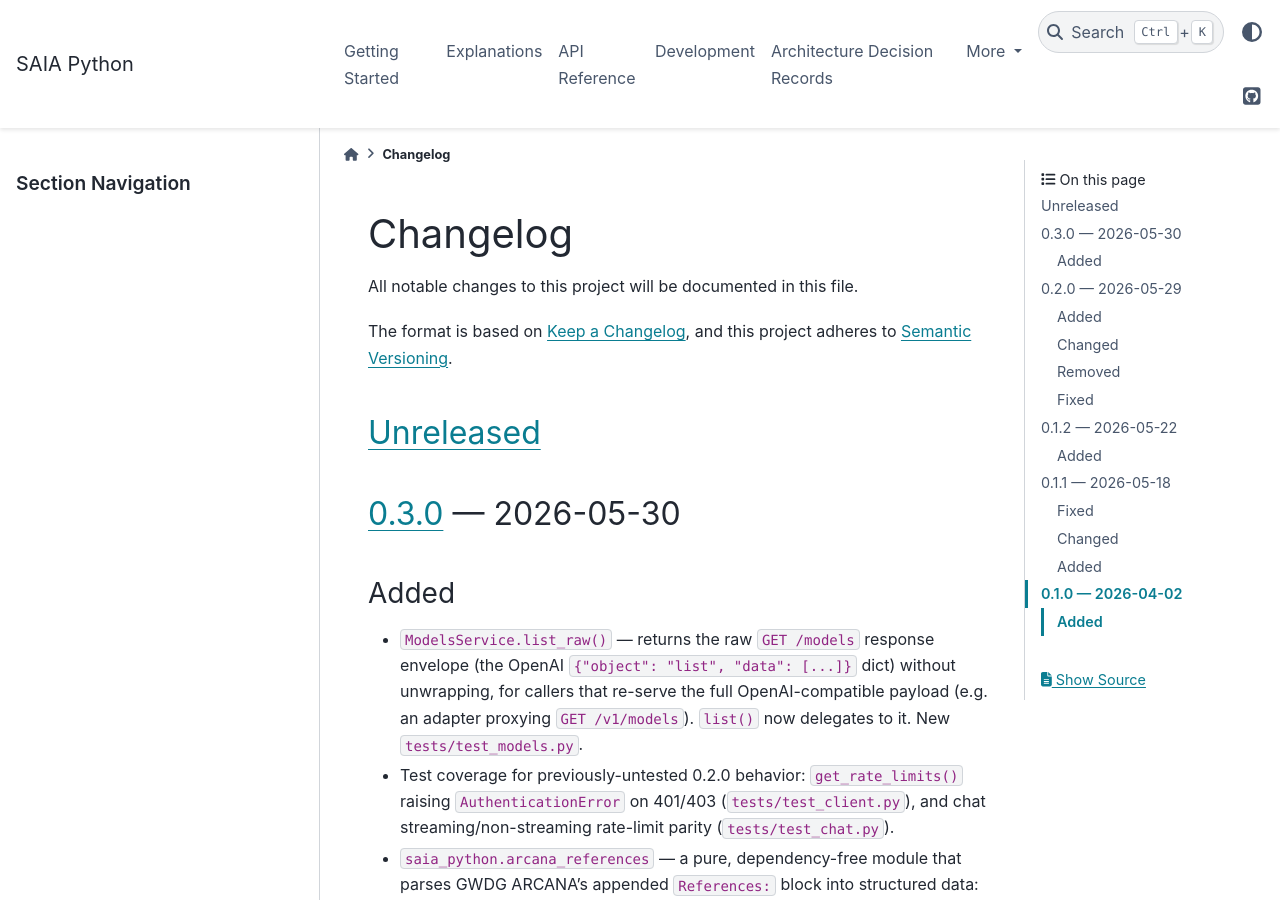
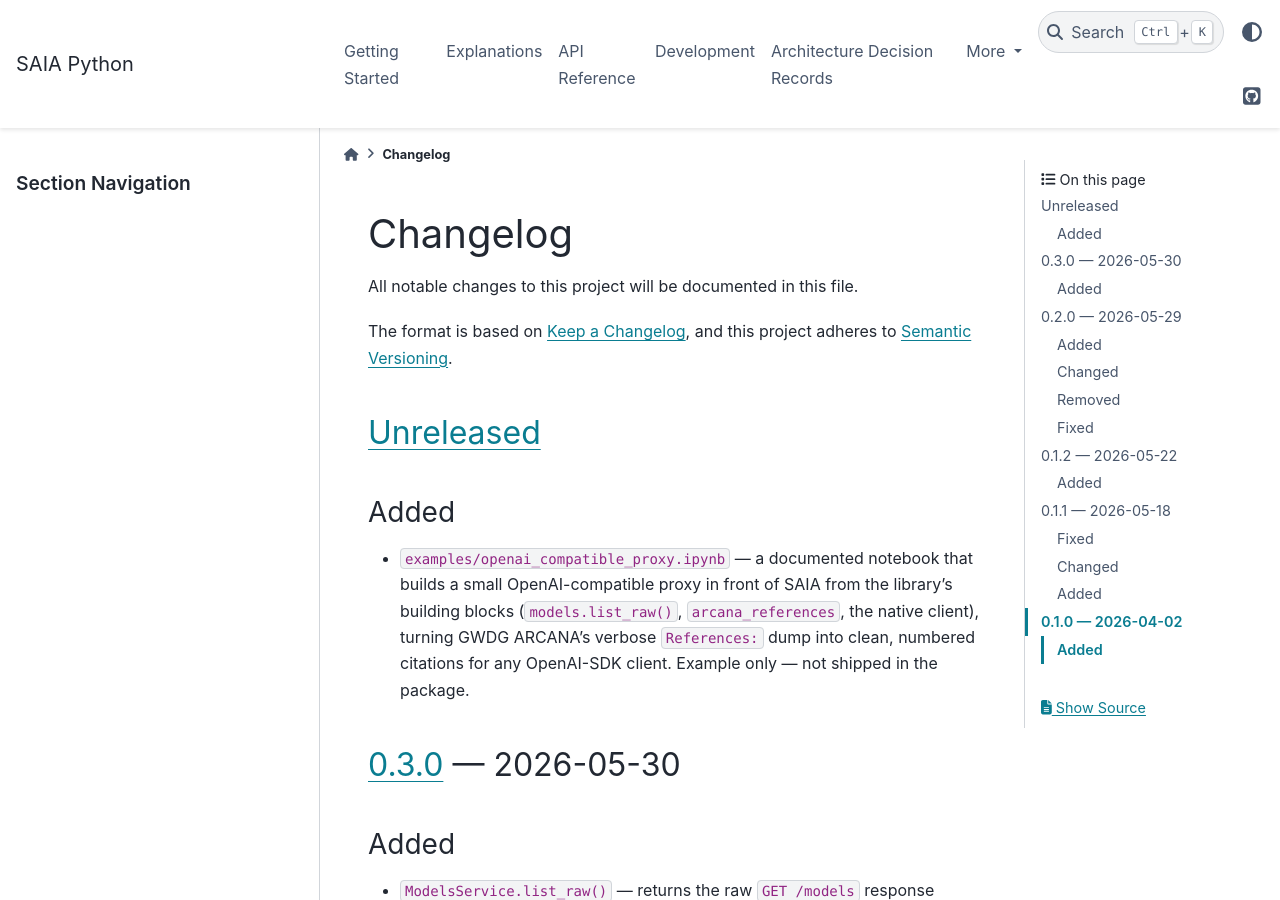
Before and after one commit to fschwar4/saia_python, a Sphinx documentation site: the page built from docs/CHANGELOG.md, in a window 1280 px wide and 900 px high. Built offline with Sphinx 7.4.7 and the PyData theme 0.15.4, drawn with Linux system fonts in a browser that asks for light colours.

Commit message:
Add examples/openai_compatible_proxy.ipynb (OpenAI-compatible proxy demo) A documented notebook that assembles a tiny OpenAI-compatible proxy in front of SAIA from the library's building blocks -- models.list_raw() for /v1/models, arcana_references.parse_arcana_references() to turn GWDG ARCANA's verbose References dump into clean numbered citations, and the native client to forward chat. Runs offline against a mock SAIA via FastAPI's TestClient; a guarded section goes live with the real client + the openai SDK. Example only (not packaged); listed in the README tree and CHANGELOG.

```diff
--- a/docs/CHANGELOG.md
+++ b/docs/CHANGELOG.md
@@ -6,6 +6,14 @@ The format is based on [Keep a Changelog](https://keepachangelog.com/en/1.1.0/),
 and this project adheres to [Semantic Versioning](https://semver.org/spec/v2.0.0.html).
 
 ## [Unreleased]
+
+### Added
+
+- `examples/openai_compatible_proxy.ipynb` — a documented notebook that builds
+  a small OpenAI-compatible proxy in front of SAIA from the library's building
+  blocks (`models.list_raw()`, `arcana_references`, the native client), turning
+  GWDG ARCANA's verbose `References:` dump into clean, numbered citations for
+  any OpenAI-SDK client. Example only — not shipped in the package.
 
 ## [0.3.0] — 2026-05-30
 
```
Also changed, not shown: README.md (+4 -3 lines), 1 other file.
